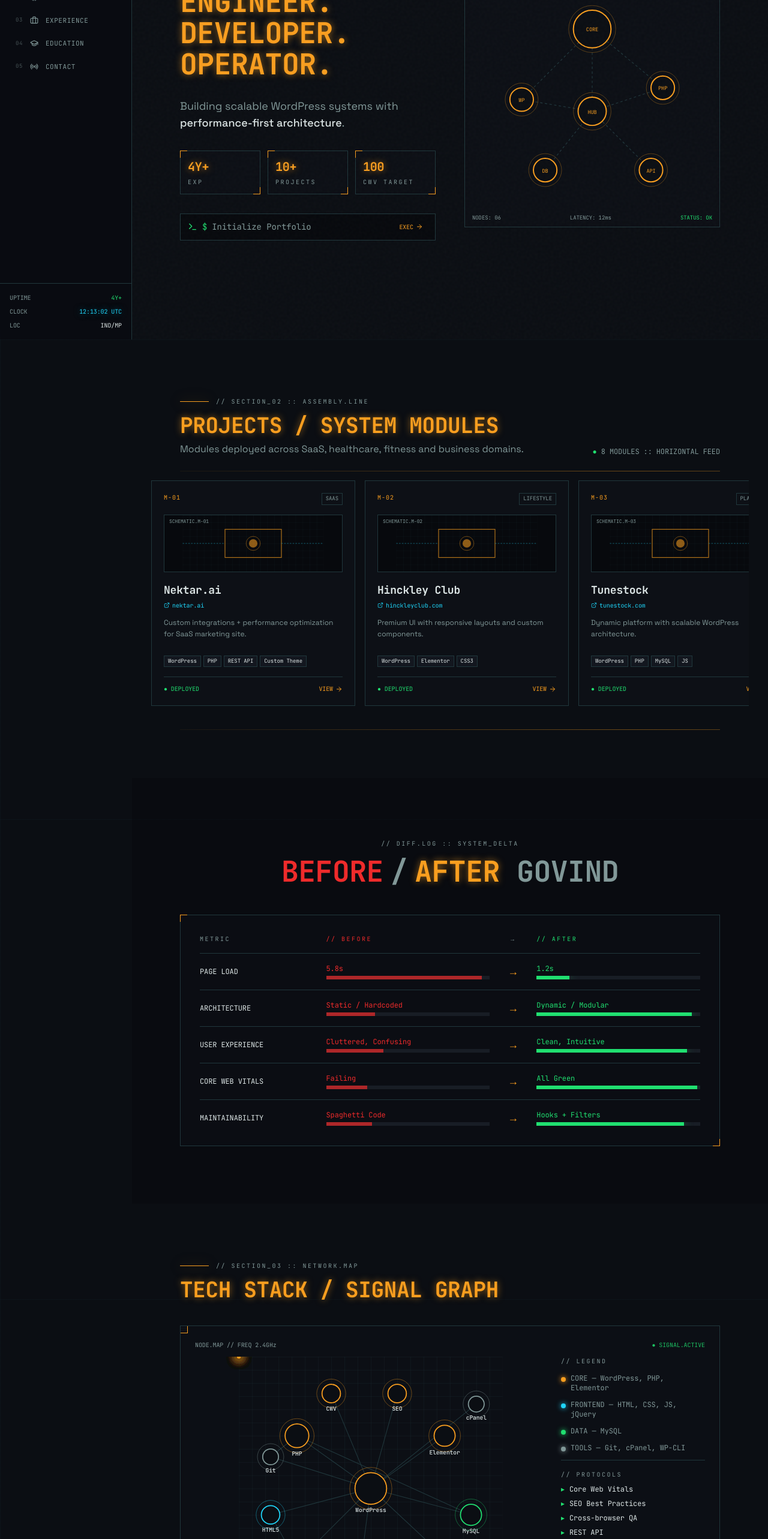
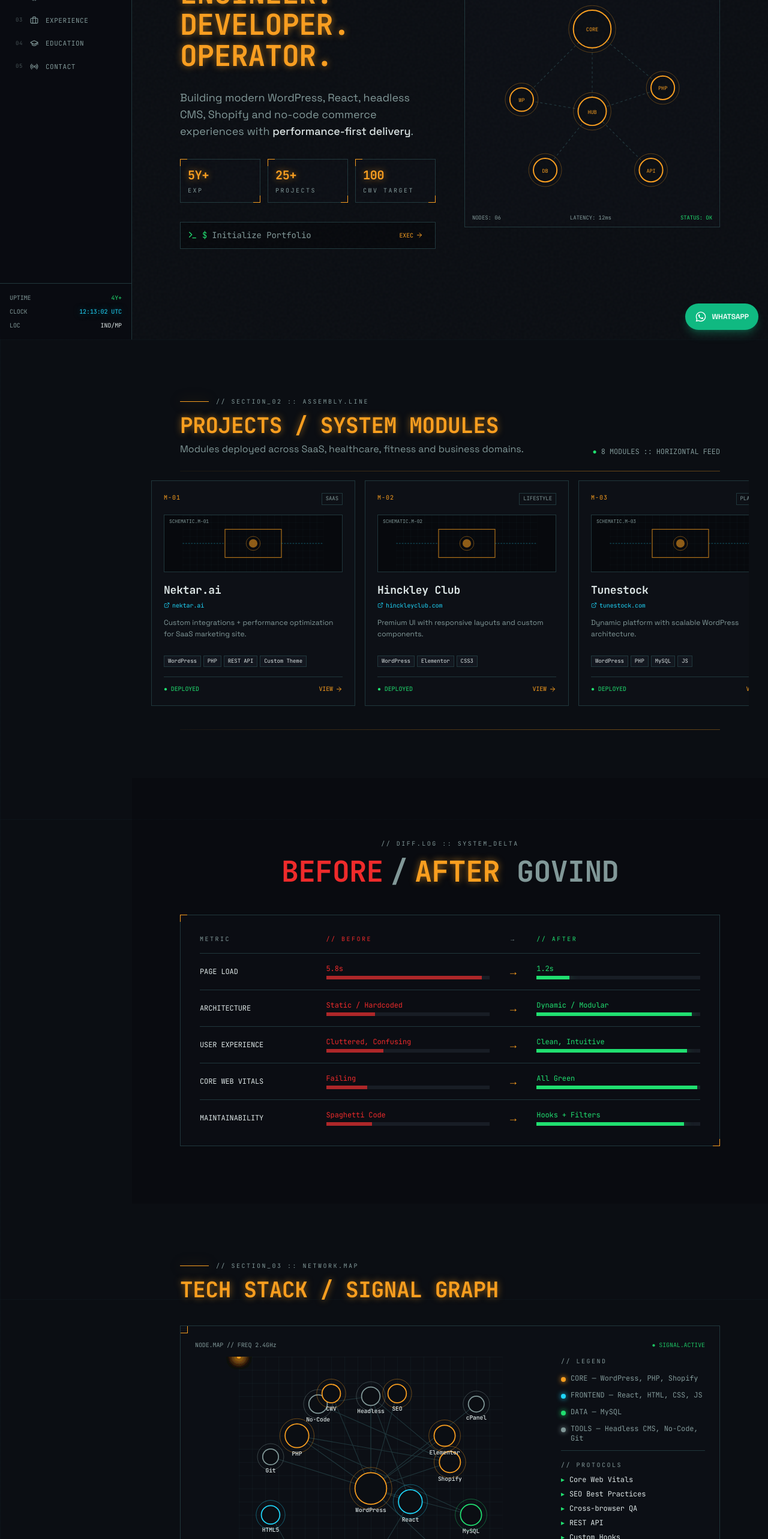
Before and after one commit to userwordpress9211/govind-systems, a React (Vite) app: page / in a window 1280 px wide. Shown: the part 234-2800 px from the top of the page at 60% size. Built offline with nearby package versions, Linux system fonts and the light colour scheme; the HTML template or start-up script is replaced by a standard one.

Commit message:
chore: update portfolio site

```diff
--- a/index.html
+++ b/index.html
@@ -3,20 +3,19 @@
   <head>
     <meta charset="UTF-8" />
     <meta name="viewport" content="width=device-width, initial-scale=1.0" />
-    <!-- TODO: Set the document title to the name of your application -->
-    <title>Lovable App</title>
-    <meta name="description" content="Lovable Generated Project" />
-    <meta name="author" content="Lovable" />
+    <link rel="icon" type="image/png" href="https://img.icons8.com/ios-filled/50/google-code.png" alt="google-code" />
+    <title>Govind Kewat Portfolio</title>
+    <meta name="description" content="Govind Kewat — React, headless CMS, Shopify, no-code and performance engineer." />
+    <meta name="author" content="Govind Kewat" />
 
-    <!-- TODO: Update og:title to match your application name -->
-    <meta property="og:title" content="Lovable App" />
-    <meta property="og:description" content="Lovable Generated Project" />
+    <meta property="og:title" content="Govind Kewat Portfolio" />
+    <meta property="og:description" content="React, headless CMS, Shopify and no-code portfolio for Govind Kewat." />
     <meta property="og:type" content="website" />
-    <meta property="og:image" content="https://lovable.dev/opengraph-image-p98pqg.png" />
+    <meta property="og:image" content="https://govindkewat.dev/og-image.png" />
 
     <meta name="twitter:card" content="summary_large_image" />
-    <meta name="twitter:site" content="@Lovable" />
-    <meta name="twitter:image" content="https://lovable.dev/opengraph-image-p98pqg.png" />
+    <meta name="twitter:site" content="@govindkewat" />
+    <meta name="twitter:image" content="https://govindkewat.dev/og-image.png" />
   </head>
 
   <body>
--- a/src/components/sections/Contact.tsx
+++ b/src/components/sections/Contact.tsx
@@ -1,5 +1,11 @@
 import { Mail, Phone, MapPin, Linkedin, Terminal, ArrowRight, AlertTriangle } from "lucide-react";
 import { useState } from "react";
+
+const WhatsAppIcon = ({ className = "h-4 w-4" }: { className?: string }) => (
+  <svg viewBox="0 0 24 24" className={className} fill="currentColor" aria-hidden="true">
+    <path d="M12.04 2C6.58 2 2.13 6.45 2.13 11.91c0 1.75.46 3.45 1.32 4.95L2.05 22l5.28-1.38a9.86 9.86 0 0 0 4.71 1.2h.01c5.46 0 9.9-4.45 9.9-9.91S17.5 2 12.04 2Zm0 18.13h-.01a8.2 8.2 0 0 1-4.18-1.14l-.3-.18-3.13.82.84-3.05-.2-.31a8.24 8.24 0 1 1 6.98 3.86Zm4.52-6.16c-.25-.12-1.47-.72-1.69-.81-.23-.08-.39-.12-.56.13-.16.25-.64.81-.78.97-.14.17-.29.19-.54.07-.25-.13-1.05-.39-2-1.24-.74-.66-1.24-1.47-1.38-1.72-.15-.25-.02-.38.11-.51.11-.11.25-.29.37-.43.13-.15.17-.25.25-.42.08-.16.04-.31-.02-.43-.06-.13-.56-1.35-.76-1.84-.2-.48-.41-.41-.56-.42h-.48c-.16 0-.43.06-.66.31-.23.25-.87.85-.87 2.07s.89 2.4 1.02 2.57c.12.16 1.75 2.67 4.24 3.75.59.25 1.05.41 1.41.52.59.19 1.13.16 1.56.1.48-.07 1.47-.6 1.68-1.18.21-.58.21-1.08.14-1.18-.06-.1-.22-.16-.47-.29Z" />
+  </svg>
+);
 
 export const Contact = () => {
   const [cmd, setCmd] = useState("");
@@ -24,7 +30,7 @@ export const Contact = () => {
             <span className="panel-label">// SECTION_06 :: TRANSMISSION</span>
           </div>
           <h2 className="mono text-3xl md:text-5xl font-bold glow-text-amber">INITIATE / CONTACT</h2>
-          <p className="text-muted-foreground mt-3 max-w-xl">Open a channel for engineering work, collaborations, or WordPress system audits.</p>
+          <p className="text-muted-foreground mt-3 max-w-xl">Open a channel for modern engineering work, Shopify commerce, headless CMS, no-code automation, or chat support.</p>
         </div>
 
         <div className="grid md:grid-cols-2 gap-6">
@@ -33,7 +39,7 @@ export const Contact = () => {
             <div className="panel-label mb-3">// CONTACT.TERMINAL</div>
             <div className="font-mono text-xs space-y-2 mb-5">
               <div><span className="text-secondary">user@govind.sys</span><span className="text-muted-foreground">:</span><span className="text-accent">~</span><span className="text-muted-foreground">$</span> whoami</div>
-              <div className="text-foreground pl-4">Govind Kewat — WordPress Engineer</div>
+              <div className="text-foreground pl-4">Govind Kewat — React, Headless CMS & Shopify Engineer</div>
               <div><span className="text-secondary">user@govind.sys</span><span className="text-muted-foreground">:</span><span className="text-accent">~</span><span className="text-muted-foreground">$</span> ping --status</div>
               <div className="text-secondary pl-4">● ONLINE :: accepting new transmissions</div>
             </div>
@@ -61,6 +67,7 @@ export const Contact = () => {
               {[
                 { Icon: Mail, label: "EMAIL", value: "govindkewat120@gmail.com", href: "mailto:govindkewat120@gmail.com" },
                 { Icon: Phone, label: "VOICE", value: "+91 8370044120", href: "tel:+918370044120" },
+                { Icon: WhatsAppIcon, label: "WHATSAPP", value: "+91 8370044120", href: "https://wa.me/918370044120?text=Hi%20Govind" },
                 { Icon: Linkedin, label: "LINKEDIN", value: "linkedin.com/in/govind-kewat", href: "https://linkedin.com/in/govind-kewat" },
                 { Icon: MapPin, label: "GEO", value: "Indore, Madhya Pradesh, IN", href: null as string | null },
               ].map(({ Icon, label, value, href }) => {
@@ -71,7 +78,7 @@ export const Contact = () => {
                       {...(href ? { href, target: href.startsWith("http") ? "_blank" : undefined, rel: "noreferrer" } : {})}
                       className="group flex items-center gap-3 px-3 py-2.5 border border-border hover:border-primary scan-effect transition-colors"
                     >
-                      <Icon className="h-4 w-4 text-primary shrink-0" />
+                      <Icon className={`h-4 w-4 shrink-0 ${label === "WHATSAPP" ? "text-emerald-400" : "text-primary"}`} />
                       <div className="flex-1 min-w-0">
                         <div className="panel-label">{label}</div>
                         <div className="mono text-xs text-foreground truncate group-hover:glow-text-amber transition-all">{value}</div>
@@ -89,6 +96,17 @@ export const Contact = () => {
           <div>© {new Date().getFullYear()} GOVIND.SYS // ALL SIGNALS RESERVED</div>
           <div className="flex items-center gap-2"><span className="h-1.5 w-1.5 rounded-full bg-secondary animate-pulse" /> SYSTEM.STATUS :: NOMINAL</div>
         </footer>
+
+        <a
+          href="https://wa.me/918370044120?text=Hi%20Govind%2C%20I%20would%20like%20to%20talk%20about%20a%20project"
+          target="_blank"
+          rel="noreferrer"
+          className="fixed right-4 bottom-4 z-50 inline-flex items-center gap-2 rounded-full bg-emerald-500 px-4 py-3 text-xs font-semibold uppercase text-white shadow-lg shadow-emerald-500/30 hover:bg-emerald-400 transition-all"
+          aria-label="Chat on WhatsApp"
+        >
+          <WhatsAppIcon className="h-5 w-5" />
+          WhatsApp
+        </a>
       </div>
     </section>
   );
--- a/src/components/sections/Experience.tsx
+++ b/src/components/sections/Experience.tsx
@@ -5,23 +5,23 @@ const logs = [
     company: "IBN Technologies Ltd",
     period: "MAY 2024 — PRESENT",
     status: "ACTIVE",
-    role: "WordPress Developer",
+    role: "Senior WordPress, Shopify & Headless CMS Developer",
     entries: [
-      "[INFO] Developed and maintained enterprise-level WordPress websites",
-      "[PERF] Implemented optimization best practices :: improved Core Web Vitals",
-      "[TEAM] Collaborated with cross-functional teams (design, QA, backend)",
+      "[BUILD] Delivered React-driven headless CMS and Shopify storefronts for enterprise clients",
+      "[SHOP] Designed commerce workflows, Shopify theme integrations and no-code automations",
+      "[PERF] Optimized Core Web Vitals with server-side caching, modern bundling and fast hydration",
     ],
   },
   {
     company: "Newtechfusion Cyber Tech Pvt Ltd",
     period: "JAN 2021 — FEB 2024",
     status: "COMPLETED",
-    role: "WordPress Developer",
+    role: "WordPress & React Developer",
     entries: [
-      "[BUILD] Shipped 15+ WordPress websites with custom features",
-      "[DEV] Engineered custom themes and plugins from scratch",
-      "[OPT] Improved site performance and user experience metrics",
-      "[MENTOR] Trained and onboarded junior developers",
+      "[BUILD] Shipped 25+ websites, headless CMS projects, no-code apps and Shopify integrations",
+      "[DEV] Built custom React components, API-driven CMS experiences and automation tooling",
+      "[OPT] Improved page speed, accessibility, and mobile commerce conversions",
+      "[TEAM] Mentored engineers on modern CMS architecture and low-code workflows",
     ],
   },
 ];
--- a/src/components/sections/Hero.tsx
+++ b/src/components/sections/Hero.tsx
@@ -119,14 +119,14 @@ export const Hero = () => {
           <Teletype />
 
           <p className="text-base md:text-lg text-muted-foreground max-w-md leading-relaxed">
-            Building scalable WordPress systems with{" "}
-            <span className="text-foreground font-medium">performance-first architecture</span>.
+            Building modern WordPress, React, headless CMS, Shopify and no-code commerce experiences with
+            <span className="text-foreground font-medium"> performance-first delivery</span>.
           </p>
 
           <div className="grid grid-cols-3 gap-3 max-w-md">
             {[
-              { v: "4Y+", l: "EXP" },
-              { v: "10+", l: "PROJECTS" },
+              { v: "5Y+", l: "EXP" },
+              { v: "25+", l: "PROJECTS" },
               { v: "100", l: "CWV TARGET" },
             ].map((s) => (
               <div key={s.l} className="blueprint-frame p-3">
--- a/src/components/sections/Stack.tsx
+++ b/src/components/sections/Stack.tsx
@@ -5,7 +5,11 @@ type Node = { id: string; x: number; y: number; group: string; size?: number };
 const nodes: Node[] = [
   { id: "WordPress", x: 50, y: 50, group: "core", size: 12 },
   { id: "PHP", x: 22, y: 30, group: "core", size: 9 },
+  { id: "Shopify", x: 80, y: 40, group: "core", size: 8 },
   { id: "Elementor", x: 78, y: 30, group: "core", size: 8 },
+  { id: "React", x: 65, y: 55, group: "fe", size: 9 },
+  { id: "Headless", x: 50, y: 15, group: "tool", size: 7 },
+  { id: "No-Code", x: 30, y: 18, group: "tool", size: 7 },
   { id: "HTML5", x: 12, y: 60, group: "fe", size: 7 },
   { id: "CSS3", x: 22, y: 78, group: "fe", size: 7 },
   { id: "JavaScript", x: 45, y: 88, group: "fe", size: 8 },
@@ -20,10 +24,12 @@ const nodes: Node[] = [
 
 const links: [string, string][] = [
   ["WordPress", "PHP"], ["WordPress", "Elementor"], ["WordPress", "MySQL"],
-  ["WordPress", "JavaScript"], ["WordPress", "CSS3"], ["WordPress", "HTML5"],
+  ["WordPress", "React"], ["WordPress", "Shopify"], ["WordPress", "Headless"],
+  ["React", "Headless"], ["React", "JavaScript"], ["Shopify", "PHP"],
+  ["Shopify", "Headless"], ["HTML5", "CSS3"], ["JavaScript", "jQuery"],
   ["WordPress", "CWV"], ["WordPress", "SEO"], ["WordPress", "Git"],
-  ["PHP", "MySQL"], ["JavaScript", "jQuery"], ["WordPress", "WP-CLI"],
-  ["WordPress", "cPanel"], ["HTML5", "CSS3"], ["PHP", "Git"],
+  ["PHP", "MySQL"], ["WordPress", "WP-CLI"], ["WordPress", "cPanel"],
+  ["No-Code", "Shopify"], ["No-Code", "Headless"],
 ];
 
 const groupColor: Record<string, string> = {
@@ -93,10 +99,10 @@ export const Stack = () => {
             <div className="space-y-3 mono text-xs">
               <div className="panel-label">// LEGEND</div>
               {[
-                { c: "hsl(var(--primary))", l: "CORE — WordPress, PHP, Elementor" },
-                { c: "hsl(var(--accent))", l: "FRONTEND — HTML, CSS, JS, jQuery" },
+                { c: "hsl(var(--primary))", l: "CORE — WordPress, PHP, Shopify" },
+                { c: "hsl(var(--accent))", l: "FRONTEND — React, HTML, CSS, JS" },
                 { c: "hsl(var(--secondary))", l: "DATA — MySQL" },
-                { c: "hsl(var(--muted-foreground))", l: "TOOLS — Git, cPanel, WP-CLI" },
+                { c: "hsl(var(--muted-foreground))", l: "TOOLS — Headless CMS, No-Code, Git" },
               ].map((it) => (
                 <div key={it.l} className="flex items-start gap-2">
                   <span className="h-2 w-2 mt-1.5 rounded-full shrink-0" style={{ background: it.c, boxShadow: `0 0 8px ${it.c}` }} />
--- a/src/pages/Index.tsx
+++ b/src/pages/Index.tsx
@@ -15,8 +15,8 @@ const Index = () => {
 
   return (
     <>
-      <title>Govind Kewat — WordPress Developer & Performance Engineer</title>
-      <meta name="description" content="WordPress engineer with 4+ years building scalable, high-performance sites. Custom themes, plugins, Core Web Vitals, and API integrations." />
+      <title>Govind Kewat — React, Headless CMS & Shopify Engineer</title>
+      <meta name="description" content="React and Shopify developer with 5+ years building modern WordPress, headless CMS, no-code and commerce experiences. 25+ projects shipped with fast, performant frontends." />
       <link rel="canonical" href="/" />
 
       {!booted && <BootSequence onComplete={() => setBooted(true)} />}
```
Also changed, not shown: public/favicon.png (added).
